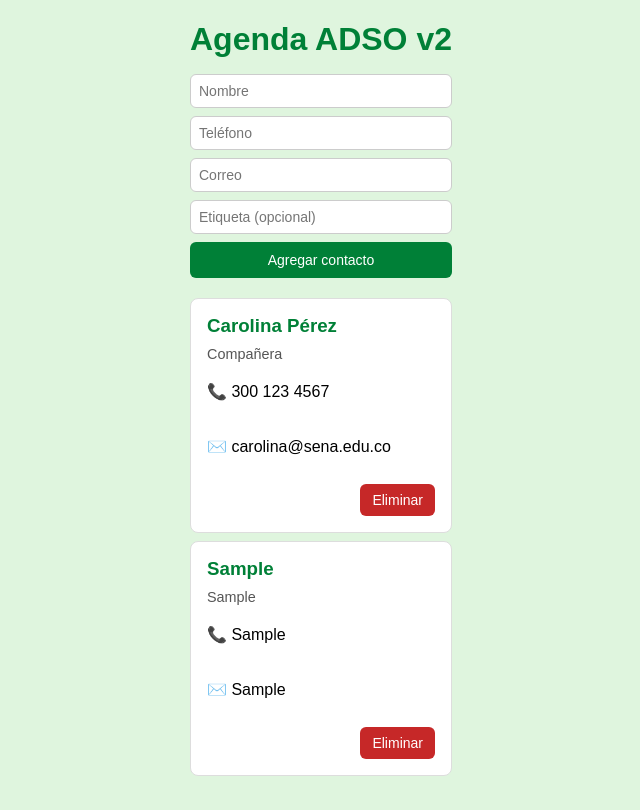
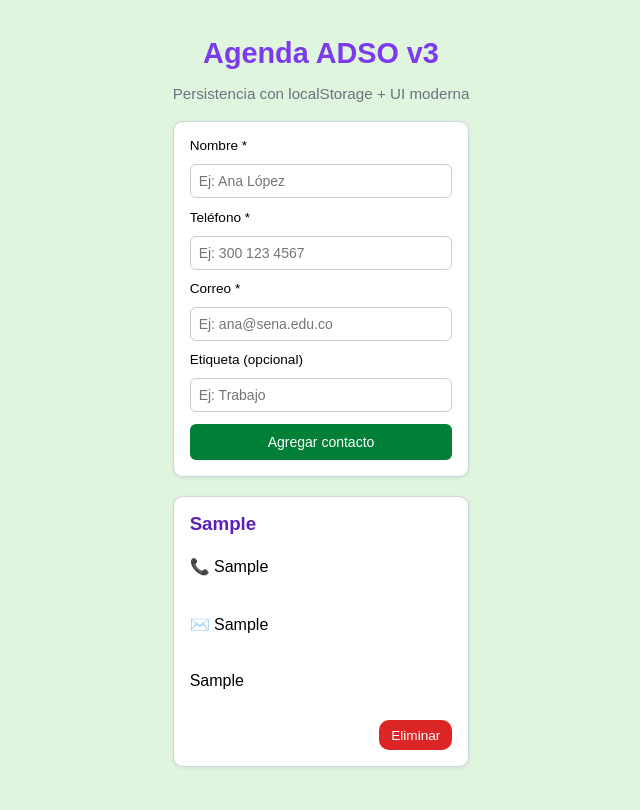
Before and after one commit to JuanR1207/ReactJs-Agenda-ADSO, a React (Vite) app in the folder agenda-adso/: page / in a window 1280 px wide. Both pictures are taken after typing "Sample", "Sample", "Sample", "Sample" into the empty fields and a click on the button "Agregar contacto". Shown: the whole page, without its empty margins (319-959 px from the left). Built offline with nearby package versions, Linux system fonts and the light colour scheme.

Commit message:
Clase 5 AGENDA ADSO v3 LocalStorage

```diff
--- a/agenda-adso/src/App.css
+++ b/agenda-adso/src/App.css
@@ -10,7 +10,8 @@
   text-align: center;
   color: #01863a;         /* verde SENA */
 /* margin-bottom: 20px;
-}  */ */
+}  */
+*/
 
 /* Texto pequeño bajo el título ("Contactos guardados") */
 /* .app-subtitle {
@@ -58,28 +59,84 @@
   color: #888;
 }  */
 
-.app-container { max-width: 520px; margin: 2rem auto; font-family: Arial, sans-serif; }
-.app-title { color:#008037; text-align:center; margin-bottom:1rem; }
-.form-contacto { display:flex; flex-direction:column; gap:8px; margin-bottom:20px; }
-.form-contacto input { padding:8px; border-radius:6px; border:1px solid #ccc; font-size:14px; }
-.form-contacto button { background:#008037; color:#fff; border:0; padding:10px; border-radius:6px; cursor:pointer; }
-.form-contacto button:hover { background:#006b2f; }
-.tarjeta-contacto { border:1px solid #ddd; border-radius:8px; padding:1rem; background:#fff; margin-bottom:.5rem; }
-.tarjeta-contacto h3 { color:#008037; margin:0 0 .3rem; }
-.btn-eliminar { margin-top:.15rem; background:#c62828; color:#fff; border:0; padding:.5rem .75rem; border-radius:6px; cursor:pointer; }
-.btn-eliminar:hover { background:#8e0000; }
+/* CLASE 4 */
+
+.app-container {
+  max-width: 520px;
+  margin: 2rem auto;
+  font-family: Arial, sans-serif;
+}
+.app-title {
+  color: #008037;
+  text-align: center;
+  margin-bottom: 1rem;
+}
+.form-contacto {
+  display: flex;
+  flex-direction: column;
+  gap: 8px;
+  margin-bottom: 20px;
+}
+.form-contacto input {
+  padding: 8px;
+  border-radius: 6px;
+  border: 1px solid #ccc;
+  font-size: 14px;
+}
+.form-contacto button {
+  background: #008037;
+  color: #fff;
+  border: 0;
+  padding: 10px;
+  border-radius: 6px;
+  cursor: pointer;
+}
+.form-contacto button:hover {
+  background: #006b2f;
+}
+.tarjeta-contacto {
+  border: 1px solid #ddd;
+  border-radius: 8px;
+  padding: 1rem;
+  background: #fff;
+  margin-bottom: 0.5rem;
+}
+.tarjeta-contacto h3 {
+  color: #008037;
+  margin: 0 0 0.3rem;
+}
+.btn-eliminar {
+  margin-top: 0.15rem;
+  background: #c62828;
+  color: #fff;
+  border: 0;
+  padding: 0.5rem 0.75rem;
+  border-radius: 6px;
+  cursor: pointer;
+}
+.btn-eliminar:hover {
+  background: #8e0000;
+}
 
 /* Espaciados dentro de la tarjeta */
-.tarjeta-contacto { display: flex; flex-direction: column; gap: 4px; }
+.tarjeta-contacto {
+  display: flex;
+  flex-direction: column;
+  gap: 4px;
+}
 
 /* Estilo opcional para las líneas de datos */
-.tarjeta-contacto .dato { margin: 0; color: #333; }
+.tarjeta-contacto .dato {
+  margin: 0;
+  color: #333;
+}
 
 /* La etiqueta (rol) en su propia línea */
 .tarjeta-contacto .tag {
   margin: 0;
   color: #555;
- font-size: 0.9rem;}
+  font-size: 0.9rem;
+}
 
 /* Contenedor del botón: lo empuja hacia la derecha y separa del contenido */
 .tarjeta-contacto .acciones {
@@ -88,5 +145,123 @@
   justify-content: flex-end;
 }
 
-/* Si ya tenías margen en .btn-eliminar, puedes quitarlo */
-.btn-eliminar { margin-top: 0; }
+/* Si ya tenías margen en puedes quitarlo  */
+.btn-eliminar {
+  margin-top: 0;
+}
+
+/* CLASE 5 */
+
+:root {
+  --morado: #7c3aed;
+  --morado-oscuro: #5b21b6;
+  --gris: #374151;
+  --borde: #d1d5db;
+  --error: #dc2626;
+  --radio: 10px;
+  --shadow: 0 1px 4px rgba(0, 0, 0, 0.08);
+}
+
+body {
+  background: #f8fafc;
+  font-family: "Inter", Arial, sans-serif;
+  margin: 0;
+  color: var(--gris);
+}
+
+.app-container {
+  max-width: 700px;
+  margin: 2rem auto;
+  padding: 0 1rem;
+}
+
+.app-title {
+  text-align: center;
+  font-size: 1.8rem;
+  font-weight: 700;
+  color: var(--morado);
+  margin: 0.3rem 0;
+}
+
+.subtitulo {
+  text-align: center;
+  font-size: 0.95rem;
+  color: #6b7280;
+  margin-bottom: 1.2rem;
+}
+
+.form-contacto {
+  background: #fff;
+  padding: 1rem;
+  border: 1px solid var(--borde);
+  border-radius: var(--radio);
+  box-shadow: var(--shadow);
+  display: flex;
+  flex-direction: column;
+  gap: 0.7rem;
+  margin-bottom: 1.2rem;
+}
+
+label {
+  font-size: 0.85rem;
+  font-weight: 500;
+}
+
+input {
+  padding: 0.65rem;
+  border: 1px solid var(--borde);
+  border-radius: var(--radio);
+  font-size: 0.9rem;
+}
+
+.btn-primario {
+  background: var(--morado);
+  color: #fff;
+  padding: 0.7rem;
+  border: 0;
+  border-radius: var(--radio);
+  cursor: pointer;
+  transition: 0.2s;
+}
+
+.btn-primario:hover {
+  background: var(--morado-oscuro);
+}
+
+.tarjeta-contacto {
+  background: #fff;
+  border: 1px solid var(--borde);
+  border-radius: var(--radio);
+  padding: 1rem;
+  box-shadow: var(--shadow);
+  display: flex;
+  flex-direction: column;
+  gap: 0.4rem;
+  margin-bottom: 0.7rem;
+}
+
+.tarjeta-contacto h3 {
+  margin: 0;
+  font-weight: 600;
+  color: var(--morado-oscuro);
+}
+
+.acciones {
+  display: flex;
+  justify-content: flex-end;
+  margin-top: 0.3rem;
+}
+
+.btn-eliminar {
+  background: var(--error);
+  color: #fff;
+  padding: 0.45rem 0.75rem;
+  border: 0;
+  border-radius: var(--radio);
+  cursor: pointer;
+  font-size: 0.85rem;
+}
+
+.btn-eliminar:hover {
+  filter: brightness(0.85);
+}
--- a/agenda-adso/src/App.jsx
+++ b/agenda-adso/src/App.jsx
@@ -63,48 +63,96 @@
 //     </main>
 //   );
 // }
+/////////////////////////////////////////////////////////////////////////////////////////
+// CLASE 4
 
-import { useState } from "react";;
-import "./App.css";;
+// import { useState } from "react";;
+// import "./App.css";;
+// import ContactoCard from "./Componentes/ContactoCard";
+// import FormularioContacto from "./Componentes/FormularioContacto";
+// export default function App() {
+//  const [contactos, setContactos] = useState([
+//  {
+//  id: 1,
+//  nombre: "Carolina Pérez",
+//  telefono: "300 123 4567",
+//  correo: "carolina@sena.edu.co",
+//  etiqueta: "Compañera",
+//  },
+//  ]);
+
+//  const agregarContacto = (nuevoContacto) => {
+//  setContactos([...contactos, { id: Date.now(), ...nuevoContacto }]);
+//  };
+// // Eliminar
+//  const eliminarContacto = (id) => {
+//  setContactos((prev) => prev.filter((c) => c.id !== id));
+//  };
+//  return (
+//  <main className="app-container">
+//  <h1 className="app-title">Agenda ADSO v2</h1>
+
+//  <FormularioContacto onAgregar={agregarContacto} />
+
+//  <section className="lista-contactos">
+//  {contactos.map((c) => (
+//  <ContactoCard
+//  key={c.id}
+//  id={c.id}
+//  nombre={c.nombre}
+//  telefono={c.telefono}
+//  correo={c.correo}
+//  etiqueta={c.etiqueta}
+//  onDelete={eliminarContacto}
+//  />
+//  ))}
+//  </section>
+//  </main>
+//  );
+// }
+
+///////////////////////////////////////////////////////
+// CLASE 5
+
+import { useState, useEffect } from "react";
+import "./App.css";
+import FormularioContacto from "./Componentes/FormularioContacto";
 import ContactoCard from "./Componentes/ContactoCard";
-import FormularioContacto from "./Componentes/FormularioContacto";
+
 export default function App() {
- const [contactos, setContactos] = useState([
- {
- id: 1,
- nombre: "Carolina Pérez",
- telefono: "300 123 4567",
- correo: "carolina@sena.edu.co",
- etiqueta: "Compañera",
- },
- ]);
+  const contactosGuardados =
+    JSON.parse(localStorage.getItem("contactos")) || [];
 
- const agregarContacto = (nuevoContacto) => {
- setContactos([...contactos, { id: Date.now(), ...nuevoContacto }]);
+  const [contactos, setContactos] = useState(contactosGuardados);
+
+  useEffect(() => {
+    localStorage.setItem("contactos", JSON.stringify(contactos));
+  }, [contactos]);
+
+  const agregarContacto = (nuevo) => {
+    setContactos((prev) => [...prev, nuevo]);
   };
-// Eliminar
- const eliminarContacto = (id) => {
- setContactos((prev) => prev.filter((c) => c.id !== id));
+
+  const eliminarContacto = (correo) => {
+    setContactos((prev) => prev.filter((c) => c.correo !== correo));
   };
+
   return (
     <main className="app-container">
- <h1 className="app-title">Agenda ADSO v2</h1>
+      <h1 className="app-title">Agenda ADSO v3</h1>
+      <p className="subtitulo">
+        Persistencia con localStorage + UI moderna
+      </p>
 
       <FormularioContacto onAgregar={agregarContacto} />
 
- <section className="lista-contactos">
       {contactos.map((c) => (
         <ContactoCard
- key={c.id}
- id={c.id}
- nombre={c.nombre}
- telefono={c.telefono}
- correo={c.correo}
- etiqueta={c.etiqueta}
- onDelete={eliminarContacto}
+          key={c.correo}
+          {...c}
+          onEliminar={eliminarContacto}
         />
       ))}
- </section>
     </main>
   );
 }
--- a/agenda-adso/src/Componentes/FormularioContacto.jsx
+++ b/agenda-adso/src/Componentes/FormularioContacto.jsx
@@ -1,55 +1,116 @@
+/////////////////////////////////////////
+//CLASE 4
+// import { useState } from "react";
+// export default function FormularioContacto({ onAgregar }) {
+// const [form, setForm] = useState({
+//  nombre: "",
+//  correo: "",
+//  telefono: "",
+//  etiqueta: "",
+
+// });
+
+// const onChange = (e) => {
+//  const { name, value } = e.target;
+//  setForm((f) => ({ ...f, [name]: value }));
+//  };
+//  const onSubmit = (e) => {
+//  e.preventDefault(); // evita recargar
+//  if (!form.nombre.trim() || !form.telefono.trim()) {
+//  alert("Completa al menos Nombre y Teléfono");
+//  return;
+//  }
+//  onAgregar(form); // App agrega id y actualiza la lista
+//  setForm({ nombre: "", correo: "", telefono: "", etiqueta: "" }); // limpiar
+//  };
+
+//  return (
+//  <form onSubmit={onSubmit} className="form-contacto">
+//  <input
+//  name="nombre"
+//  placeholder="Nombre"
+//  value={form.nombre}
+//  onChange={onChange}
+//  />
+//  <input
+//  name="telefono"
+//  placeholder="Teléfono"
+//  value={form.telefono}
+//  onChange={onChange}
+//  />
+//  <input
+//  name="correo"
+//  placeholder="Correo"
+//  value={form.correo}
+//  onChange={onChange}
+//  />
+//  <input
+//  name="etiqueta"
+//  placeholder="Etiqueta (opcional)"
+//  value={form.etiqueta}
+//  onChange={onChange}
+//  />
+//  <button type="submit">Agregar contacto</button>
+//  </form>
+//      );
+// }
+
+/////////////////////////////////////////////////////////////
+// CLASE 5
 
 import { useState } from "react";
+
 export default function FormularioContacto({ onAgregar }) {
   const [form, setForm] = useState({
     nombre: "",
+    telefono: "",
     correo: "",
- telefono: "",
     etiqueta: "",
-
   });
 
   const onChange = (e) => {
     const { name, value } = e.target;
     setForm((f) => ({ ...f, [name]: value }));
   };
+
   const onSubmit = (e) => {
- e.preventDefault(); // evita recargar
- if (!form.nombre.trim() || !form.telefono.trim()) {
- alert("Completa al menos Nombre y Teléfono");
- return;
- }
- onAgregar(form); // App agrega id y actualiza la lista
- setForm({ nombre: "", correo: "", telefono: "", etiqueta: "" }); // limpiar
+    e.preventDefault();
+    if (!form.nombre || !form.telefono || !form.correo) return;
+    onAgregar(form);
+    setForm({ nombre: "", telefono: "", correo: "", etiqueta: "" });
   };
 
   return (
- <form onSubmit={onSubmit} className="form-contacto">
+    <form className="form-contacto" onSubmit={onSubmit}>
+      <label>Nombre *</label>
       <input
         name="nombre"
- placeholder="Nombre"
         value={form.nombre}
         onChange={onChange}
+        placeholder="Ej: Ana López"
       />
+      <label>Teléfono *</label>
       <input
         name="telefono"
- placeholder="Teléfono"
         value={form.telefono}
         onChange={onChange}
+        placeholder="Ej: 300 123 4567"
       />
+      <label>Correo *</label>
       <input
         name="correo"
- placeholder="Correo"
         value={form.correo}
         onChange={onChange}
+        placeholder="Ej: ana@sena.edu.co"
       />
+      <label>Etiqueta (opcional)</label>
       <input
         name="etiqueta"
- placeholder="Etiqueta (opcional)"
         value={form.etiqueta}
         onChange={onChange}
+        placeholder="Ej: Trabajo"
       />
- <button type="submit">Agregar contacto</button>
+      <button className="btn-primario">Agregar contacto</button>
     </form>
   );
 }
--- a/agenda-adso/src/Componentes/contactocard.jsx
+++ b/agenda-adso/src/Componentes/contactocard.jsx
@@ -29,31 +29,53 @@
 //   );
 // }
 
-export default function ContactoCard({
- id,
- nombre,
- telefono,
- correo,
- etiqueta,
- onDelete,
+//////////////////////////////////////////////////////////////////////////////////////////////////////
+// CLASE 4
 
-}) {
+// export default function ContactoCard({
+//  id,
+//  nombre,
+//  telefono,
+//  correo,
+//  etiqueta,
+//  onDelete,
 
-  return (
- <article className="tarjeta-contacto">
- <h3>{nombre} </h3>
- {etiqueta && <p className="tag">{etiqueta}</p>}
- <p>📞 {telefono}</p>
- {correo && <p>✉️ {correo}</p>}
+// }) {
+
+//   return (
+//  <article className="tarjeta-contacto">
+//  <h3>{nombre} </h3>
+//  {etiqueta && <p className="tag">{etiqueta}</p>}
+//  <p>📞 {telefono}</p>
+//  {correo && <p>✉️ {correo}</p>}
 
 
 
+//  <div className="acciones">
+//  <button
+//  type="button"
+//  className="btn-eliminar"
+//  onClick={() => onDelete(id)}
+//  >
+//  Eliminar
+//  </button>
+//  </div>
+//  </article>
+//  );
+// }
+
+/////////////////////////////////////////
+//CLASE 5
+
+export default function contactocard({ nombre, telefono, correo, etiqueta, onEliminar }) {
+  return (
+    <article className="tarjeta-contacto">
+      <h3>{nombre}</h3>
+      <p>📞 {telefono}</p>
+      <p>✉️ {correo}</p>
+      {etiqueta && <p>{etiqueta}</p>}
       <div className="acciones">
- <button
- type="button"
- className="btn-eliminar"
- onClick={() => onDelete(id)}
- >
+        <button className="btn-eliminar" onClick={() => onEliminar(correo)}>
           Eliminar
         </button>
       </div>
```
Lines whose indentation alone changed are shown as unchanged.
